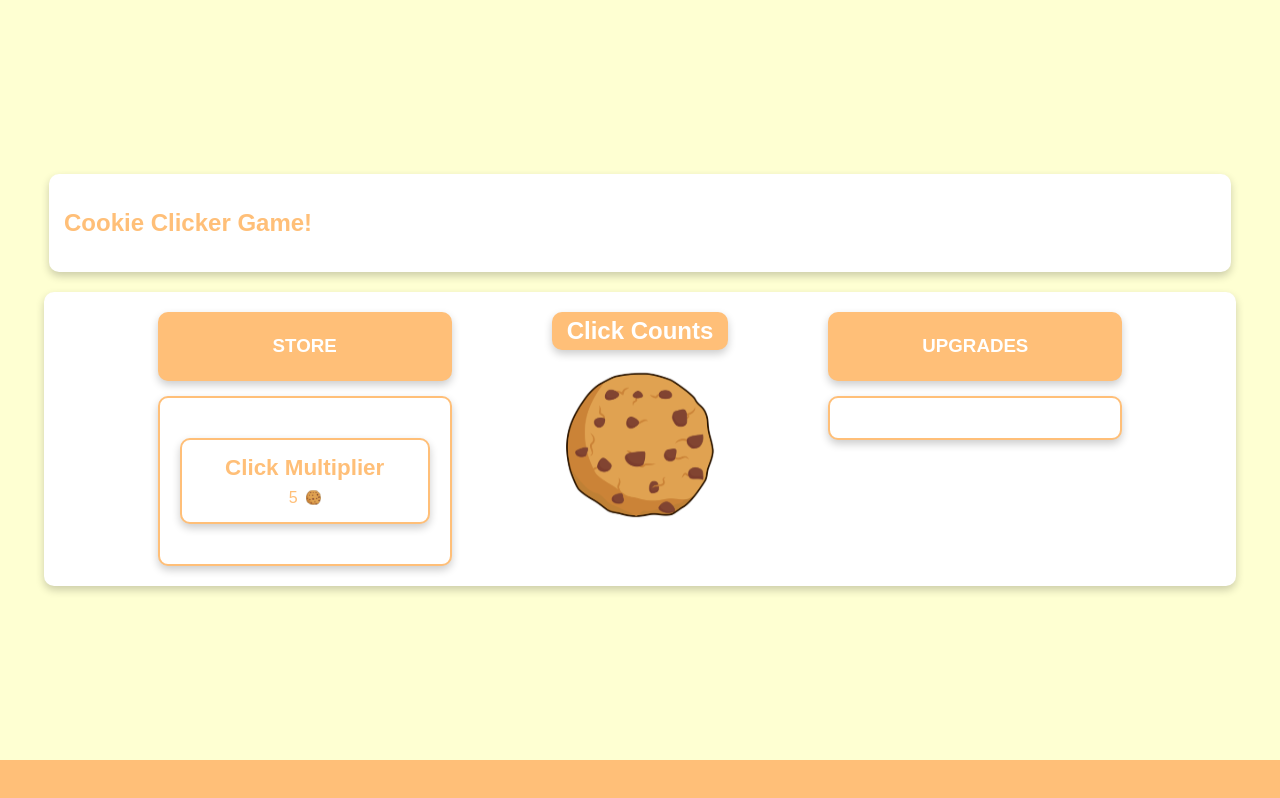
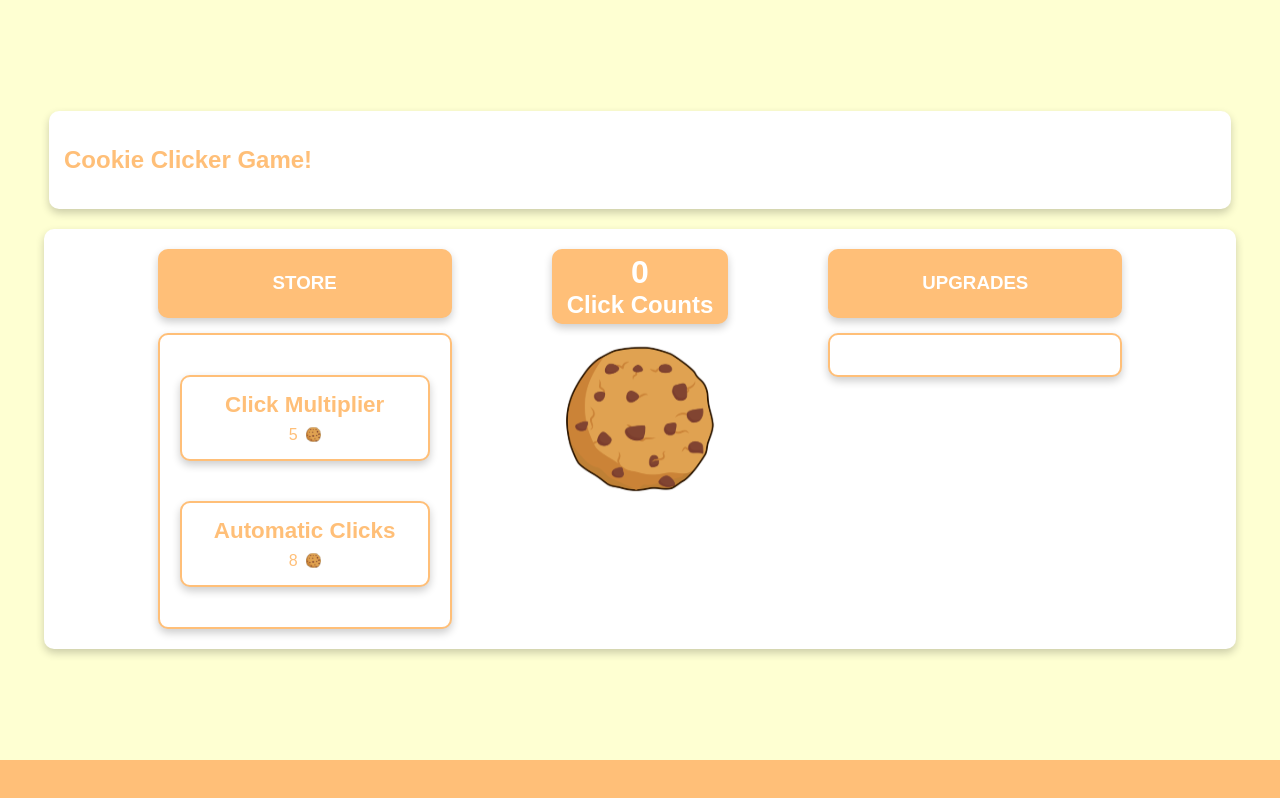
Before and after one commit to RaulBecerraB/Cookie-Clicker, a React (Vite) app: page / in a window 1280 px wide. Built offline with nearby package versions, Linux system fonts and the light colour scheme.

Commit message:
fix (Game.jsx): correct automatic click system

```diff
--- a/src/components/CookieContainer.jsx
+++ b/src/components/CookieContainer.jsx
@@ -1,12 +1,12 @@
 import { Cookie } from './Cookie'
 
-export const CookieContainer = ({counter,onCookieClick}) =>
+export const CookieContainer = ({points,onCookieClick}) =>
     {
       return(
 
         <div>
           <div className='counter-container'>
-              <div style={{color:'white', fontSize:'32px',fontWeight:'bold'}}>{counter}</div>
+              <div style={{color:'white', fontSize:'32px',fontWeight:'bold'}}>{points}</div>
               <div style={{color:'white', fontSize:'24px',fontWeight:'bold'}}>
                 Click Counts
               </div>
--- a/src/components/Game.jsx
+++ b/src/components/Game.jsx
@@ -10,10 +10,24 @@ export const Game = () =>
       const [cookieClicks,setCookieClicks] = useState(0)
       const [multiplier,setMultiplier] = useState(1)
       const [temporalPowerUp,setTemporalPowerUp] = useState(0)
+      const [AutomaticClicksEnabled,setAutomaticClicksEnabled] = useState(false)
 
       const incrementClickCounter = () => setCookieClicks(cookieClicks + multiplier + temporalPowerUp)
 
       const incrementMultiplier = () => setMultiplier(multiplier + 1)
+
+      const isAutomaticClicksEnabled = () => AutomaticClicksEnabled === true ? true:false
+
+      const automaticClicks =  () => setTimeout(() => setCookieClicks(cookieClicks + 1), 1000);
+
+
+
+      if (isAutomaticClicksEnabled())
+        {
+          automaticClicks();
+        }
+
+      const enableAutomaticClicks = () => setAutomaticClicksEnabled(true)
 
       return(
         <>
@@ -24,10 +38,10 @@ export const Game = () =>
           <div className='white-board'>
               <Container title={'STORE'} >
                 <StoreButton title={'Click Multiplier'} price={'5'} points={cookieClicks} onButtonClick={incrementMultiplier}/>
+                <StoreButton title={'Automatic Clicks'} price={'8'} points={cookieClicks} onButtonClick={enableAutomaticClicks}/>
               </Container>
               <CookieContainer points = {cookieClicks} onCookieClick={incrementClickCounter}/>
               <Container title={'UPGRADES'}>
-
               </Container>
           </div>
         </div>
--- a/src/styles/containers.css
+++ b/src/styles/containers.css
@@ -18,6 +18,7 @@
     padding: var(--padding-large);
     border: 2px solid var(--background-color-orange);
     width: auto;
+    max-width: 100px;
     min-width: 250px;
 }
 
```
